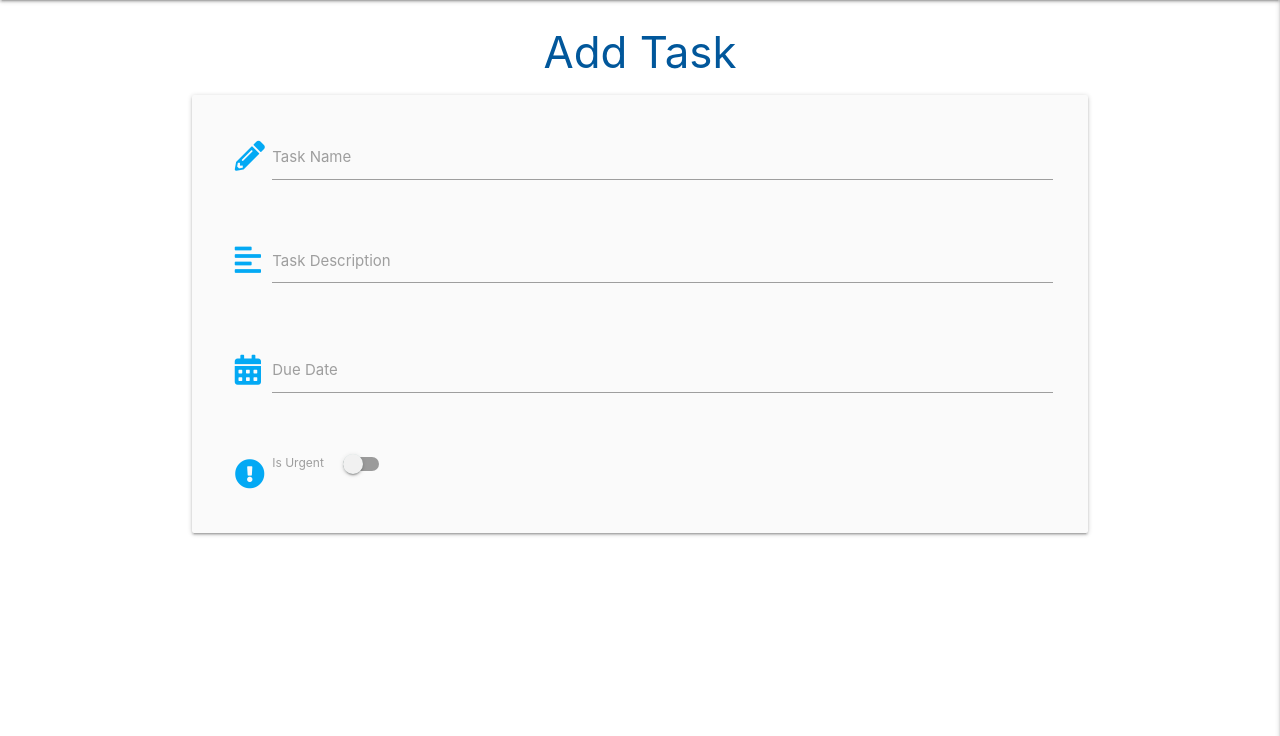
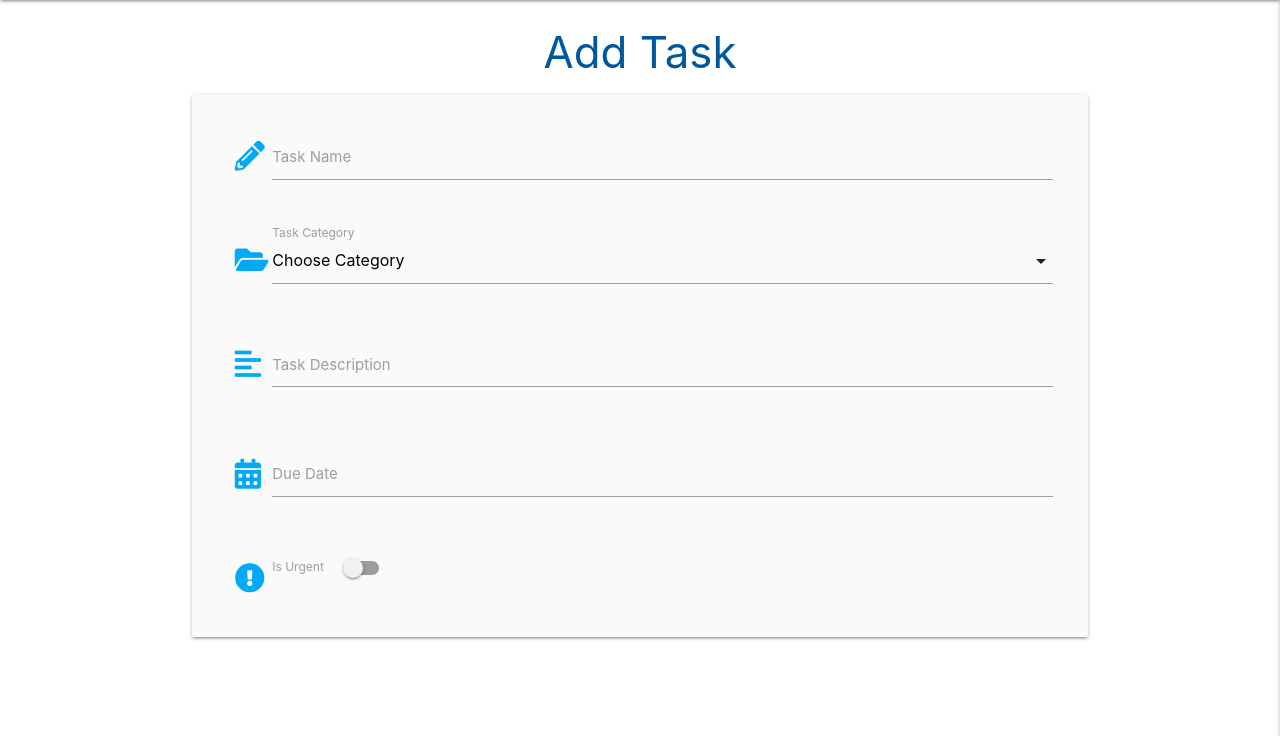
Before and after one commit to thaysom22/task_manager, a Flask app: page /add_task in a window 1280 px wide. Shown: the part 64-800 px from the top of the page. Run offline with Flask 2, Linux system fonts and the light colour scheme; data that the repository does not hold is empty; some libraries are stand-ins or nearby versions.

Commit message:
add categories dropdown

```diff
--- a/app.py
+++ b/app.py
@@ -108,7 +108,9 @@ def logout():
 
 @app.route("/add_task")
 def add_task():
-    return render_template("add_task.html")
+    # read categries collection from db to generate option for each document
+    categories = list(mongo.db.categories.find().sort("category_name", 1))  # convert from cursor object to list. sort ascending (will be in order added to db by default)
+    return render_template("add_task.html", categories=categories)  # pass context to render template so jinja can access categories variable
 
 
 # define how and where to run app
--- a/static/js/script.js
+++ b/static/js/script.js
@@ -29,3 +29,9 @@ document.addEventListener('DOMContentLoaded', function() {
         }
     });
   });
+
+// initialize select
+document.addEventListener('DOMContentLoaded', function() {
+    var elems = document.querySelectorAll('select');
+    var instances = M.FormSelect.init(elems);
+});
--- a/templates/add_task.html
+++ b/templates/add_task.html
@@ -13,6 +13,20 @@
                             maxlength="50" class="validate" required>
                         <!-- Best practice is to keep name, id and for attribute values equal -->
                         <label for="task_name">Task Name</label>
+                    </div>
+                </div>
+                <!-- category select -->
+                <div class="row">
+                    <div class="input-field col s12">
+                        <i class="fas fa-folder-open prefix light-blue-text darken-4"></i>
+                        <select id="category_name" name="category_name" class="validate" required>
+                            <option value="" disabled selected>Choose Category</option>
+                            <!-- dynamically add categories from db. categories variable is a list passed into template by add_task view function -->
+                            {% for category in categories %}
+                                <option value="{{ category.category_name }}">{{ category.category_name }}</option>
+                            {% endfor %}
+                        </select>
+                        <label for="category_name">Task Category</label>
                     </div>
                 </div>
                 <!-- task description -->
```
